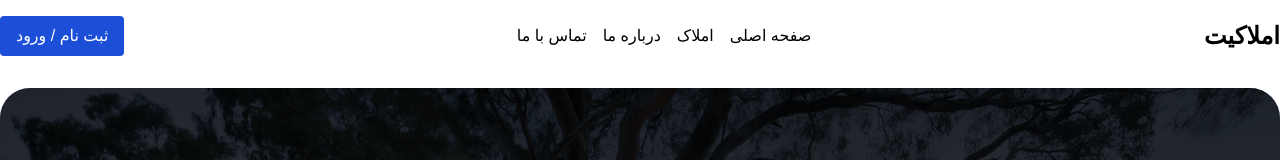
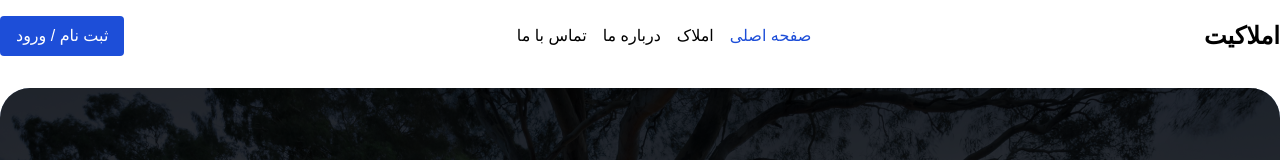
Before and after one commit to devnight8/amlakit, a Next.js app: page / in a window 1280 px wide. Shown: the top 160 px of the page. Built offline with nearby package versions, Linux system fonts and the light colour scheme; a web font is replaced by a local one.

Commit message:
add style in active menu

```diff
--- a/src/components/layouts/Header.jsx
+++ b/src/components/layouts/Header.jsx
@@ -1,7 +1,11 @@
+"use client"
+
 import Link from "next/link";
 import MenuHumburger from "@/components/modules/MenuHumburger";
+import { usePathname } from "next/navigation";
 
 function Header() {
+const pathname = usePathname();
   return (
     <>
       <header className="px-2 md:px-0 flex justify-between items-center py-4 sticky z-10 top-0 bg-white ">
@@ -10,7 +14,7 @@ function Header() {
         </div>
         <div>
           <h3>
-            <Link className="font-bold text-2xl" href="/">
+            <Link className={`font-bold text-2xl`} href="/">
               املاکیت
             </Link>
           </h3>
@@ -18,17 +22,17 @@ function Header() {
         <div className="hidden md:block">
           <nav>
             <ul className="flex space-x-4  space-x-reverse group">
-              <li className="hover:text-primary transition-all">
-                <Link href="#">صفحه اصلی </Link>
+              <li className={pathname ==="/" ? ` text-primary` : `hover:text-primary transition-all`}>
+                <Link href="/">صفحه اصلی </Link>
               </li>
-              <li className="hover:text-primary transition-all">
-                <Link href="#">املاک</Link>
+              <li className={pathname ==="amlak" ? ` text-primary` : `hover:text-primary transition-all`}>
+                <Link href="/amlak">املاک</Link>
               </li>
-              <li className="hover:text-primary transition-all">
-                <Link href="#">درباره ما </Link>
+              <li className={pathname ==="about-us" ? ` text-primary` : `hover:text-primary transition-all`}>
+                <Link href="about-us">درباره ما </Link>
               </li>
-              <li className="hover:text-primary transition-all">
-                <Link href="#">تماس با ما </Link>
+              <li className={pathname ==="contact-us" ? ` text-primary` : `hover:text-primary transition-all`}>
+                <Link href="contact-us">تماس با ما </Link>
               </li>
             </ul>
           </nav>
```
